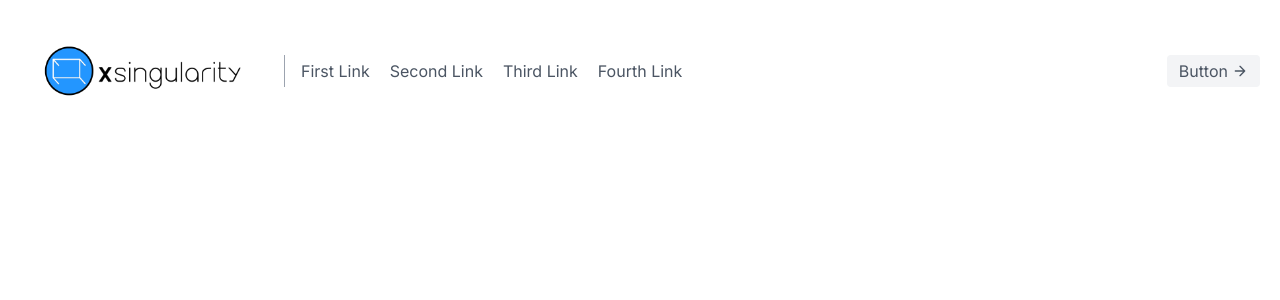
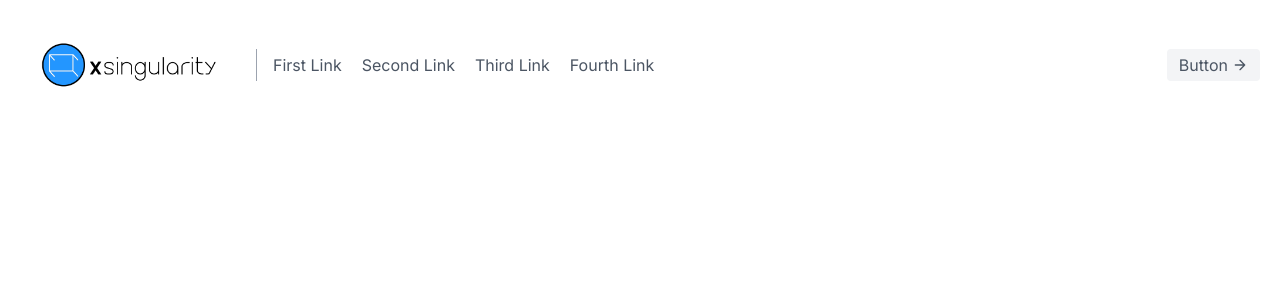
Before and after one commit to XSingularity/core-website, a Next.js app: page / in a window 1280 px wide. Shown: the top 300 px of the page. Built offline with nearby package versions, Linux system fonts and the light colour scheme.

Commit message:
some fixex NavBar

```diff
--- a/src/app/styles/globals.css
+++ b/src/app/styles/globals.css
@@ -3,7 +3,7 @@
 @tailwind utilities;
 
 .test{
-  width: 20%;
+  max-width: 220px;
   display: flex;
   align-items: center;
 
```
